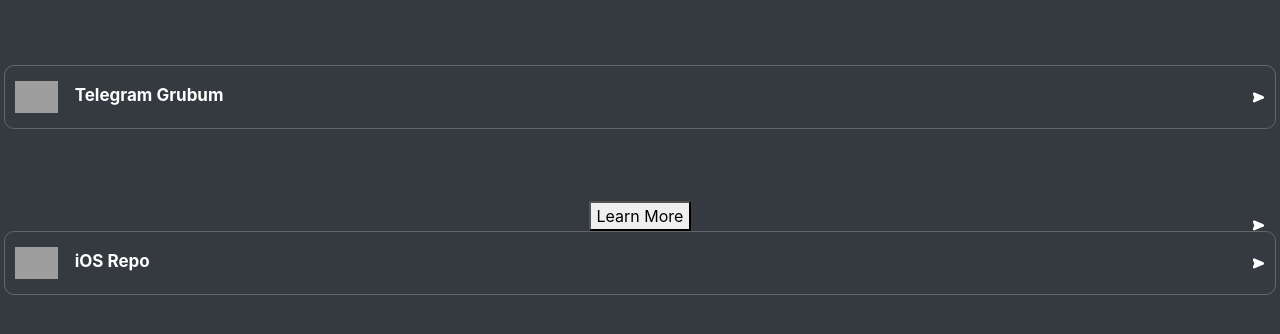
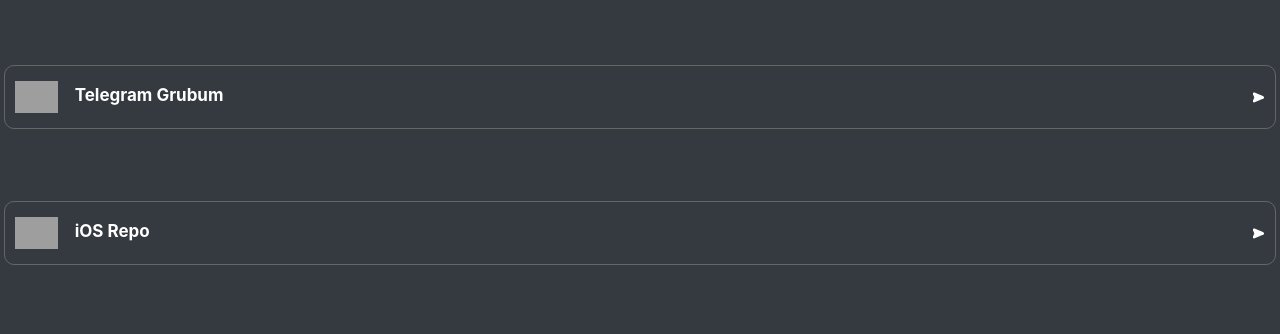
Before and after one commit to iosoyunclub/anasayfa, a plain HTML site: page index.html in a window 1280 px wide. Drawn offline with nearby package versions, Linux system fonts and the light colour scheme; grey boxes are pictures that could not be loaded.

Commit message:
Update index.html

```diff
--- a/index.html
+++ b/index.html
@@ -131,15 +131,6 @@
 </a>
 <br>
 
-<div id="container">
-  <button class="learn-more">
-    <span class="circle" aria-hidden="true">
-      <span class="icon arrow"></span>
-    </span>
-    <span class="button-text">Learn More</span>
-  </button>
-</div>
-
 <div id="footer-links">
 <a href="https://iosoyunclub.github.io/repo/" target="_blank">
 <img src="https://iosoyunclub.github.io/home/sources/icons/CydiaIcon.png" alt="Cydia">
```
